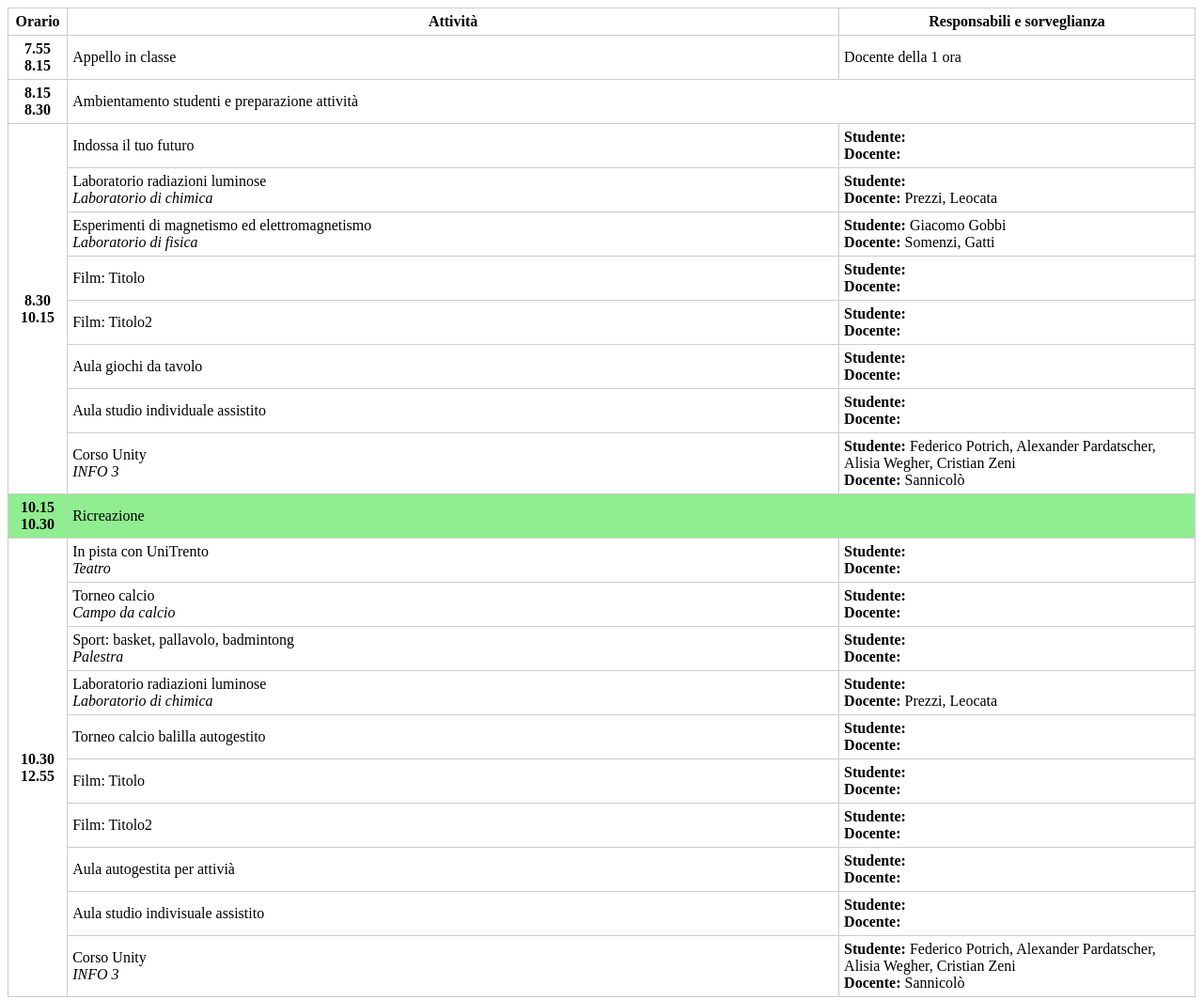
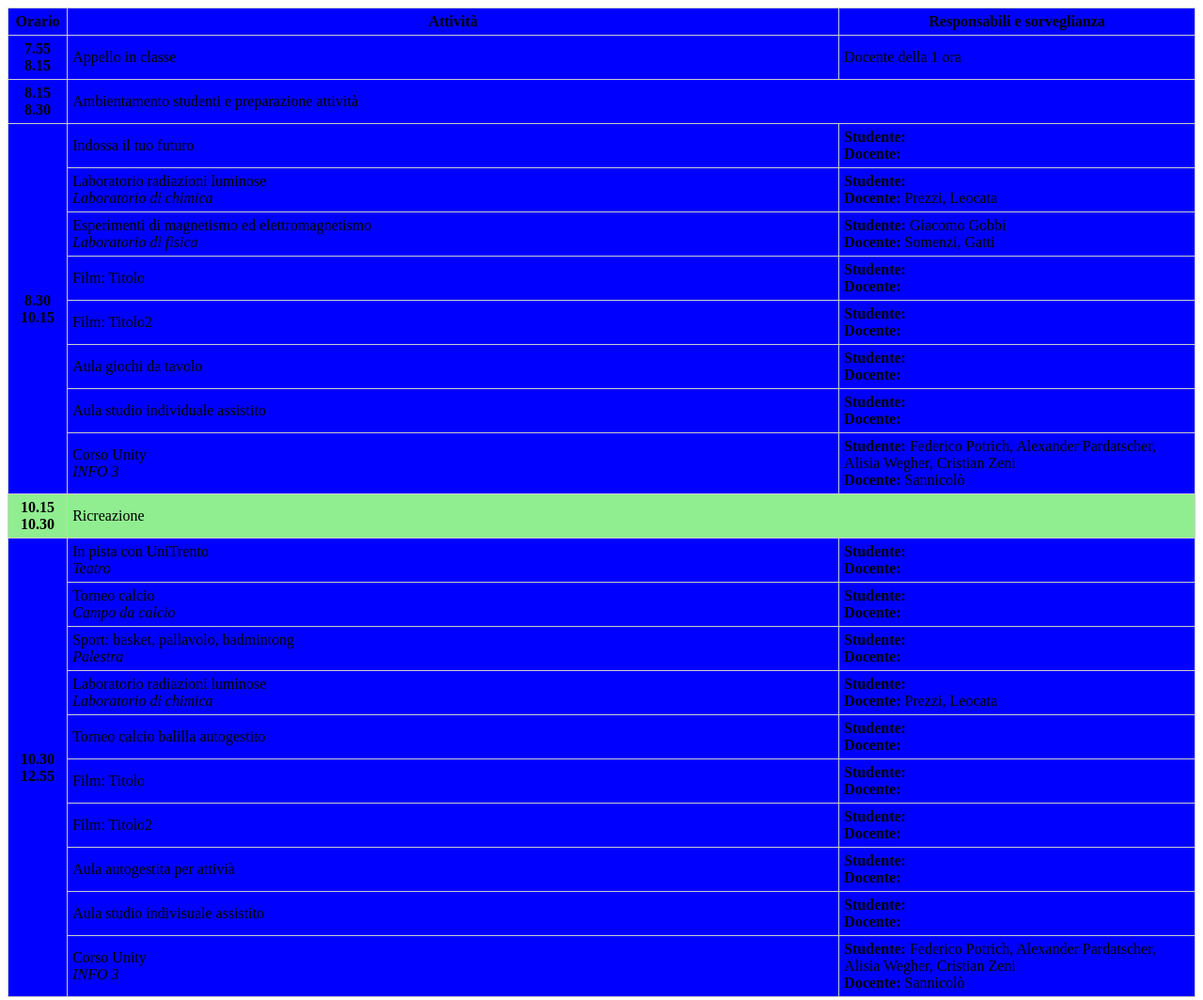
Before and after one commit to mattiatonel18/Prova1, a plain HTML site: page index.html in a window 1280 px wide. Shown: the whole page at 94% size. Drawn offline with Linux system fonts and the light colour scheme.

Commit message:
Update index.html
Change background

```diff
--- a/index.html
+++ b/index.html
@@ -1,7 +1,7 @@
 <style>
     table {
         width: 100%;
-        background-color: #FFFFFF;
+        background-color: blue;
         color: #000000;
         border-color: #CCCCCC;
         border-collapse: collapse;
```
